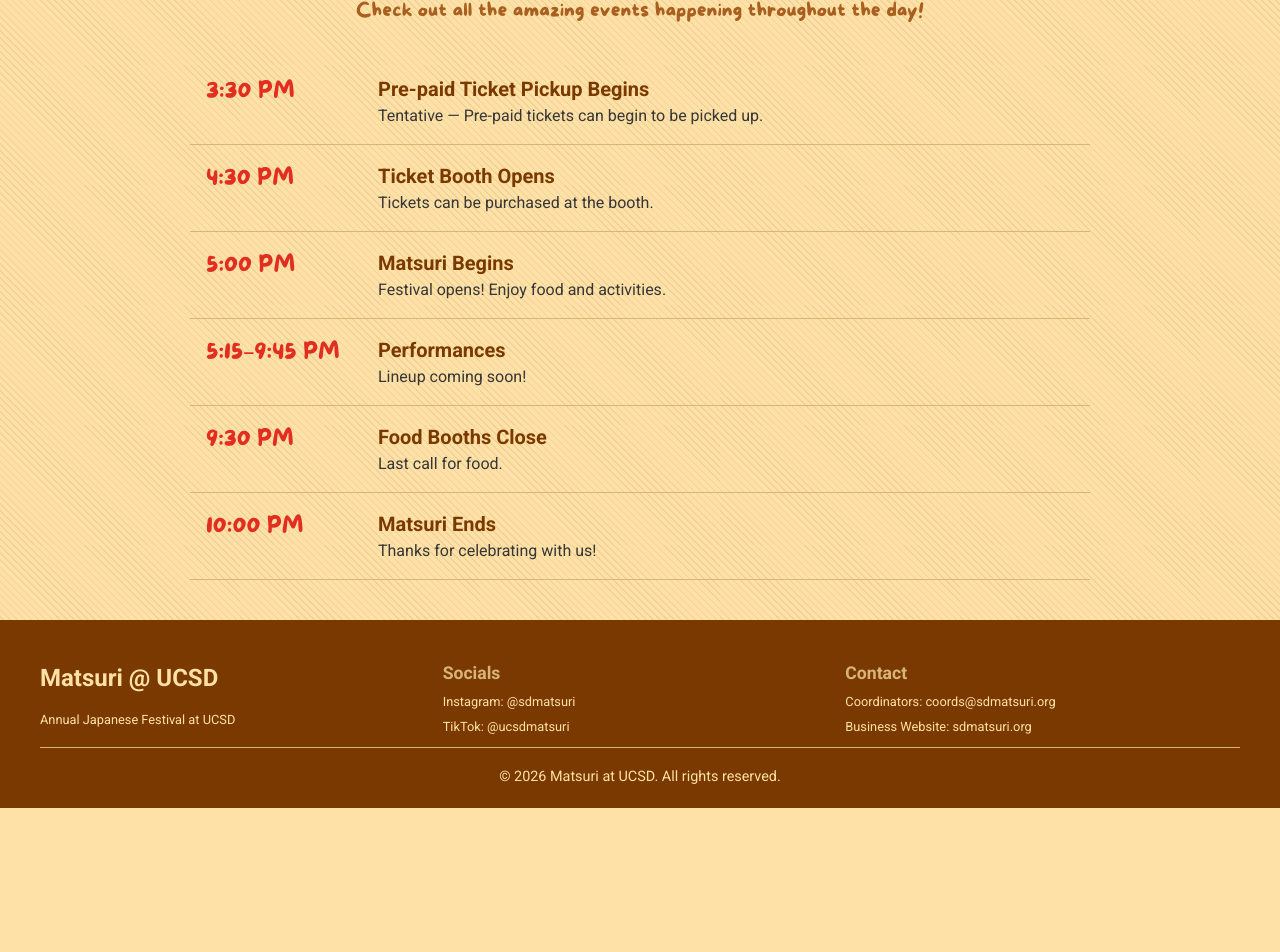
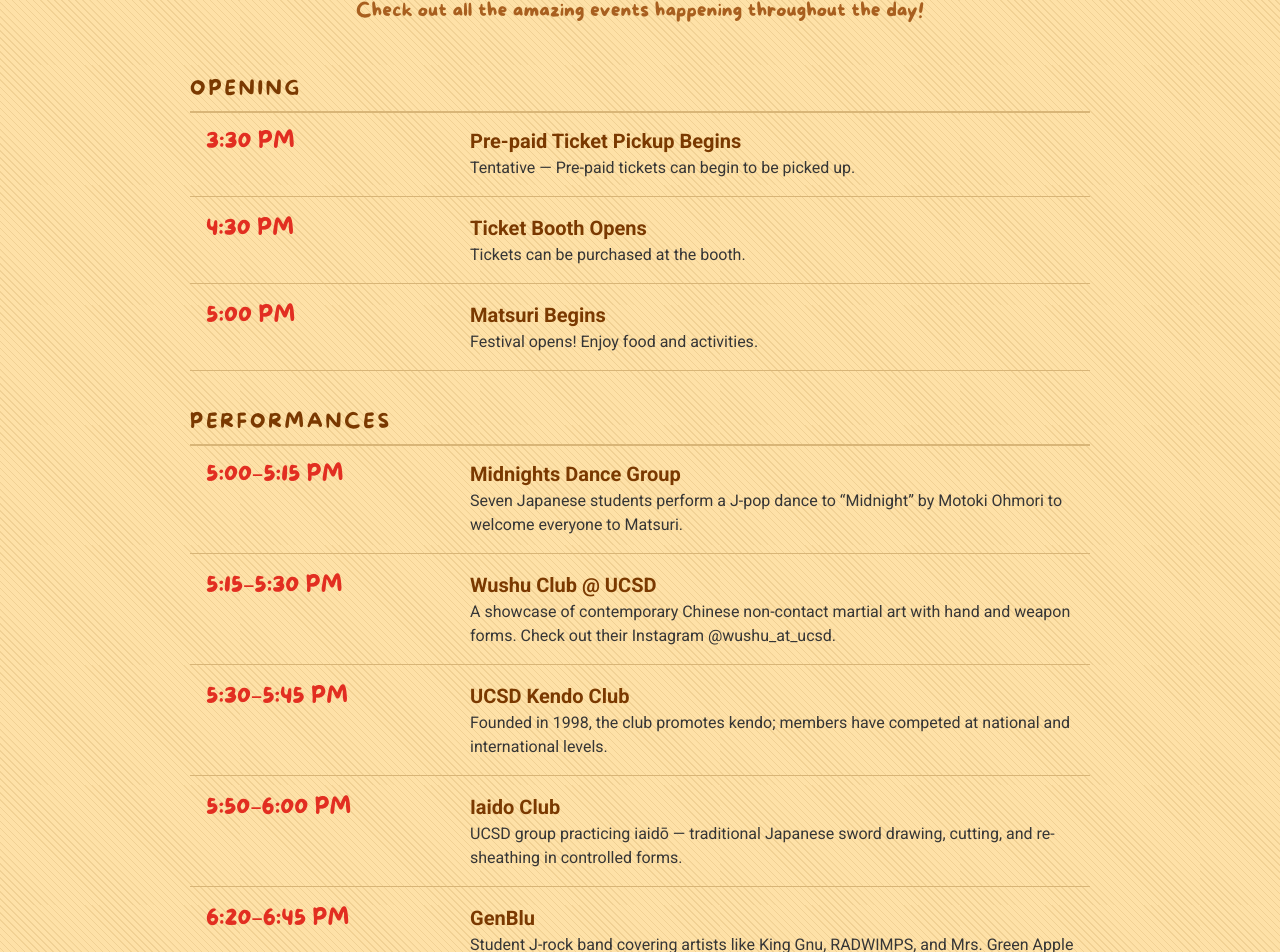
Before and after one commit to skyfujinuma/sdmatsuri, a React (Vite) app in the folder matsuriWebsite/: page /schedule in a window 1280 px wide. Shown: the part 240-1192 px from the top of the page. Before the commit the page ends 1048 px from the top, so only its background shows below. Built offline with nearby package versions, Linux system fonts and the light colour scheme.

Commit message:
add updated performance list to schedule

```diff
--- a/matsuriWebsite/src/App.css
+++ b/matsuriWebsite/src/App.css
@@ -5,7 +5,6 @@
   background-color: var(--color-light-tan);
 }
 
-/* Tatami pattern applied to all page body sections */
 .main-content {
   flex: 1;
   width: 100%;
--- a/matsuriWebsite/src/pages/Schedule.css
+++ b/matsuriWebsite/src/pages/Schedule.css
@@ -33,25 +33,54 @@
 .schedule-list {
   display: flex;
   flex-direction: column;
+  gap: 0;
+}
+
+.schedule-section {
+  margin-top: 2.25rem;
+}
+
+.schedule-section:first-child {
+  margin-top: 0;
+}
+
+.schedule-section-label {
+  font-size: 1.25rem;
+  letter-spacing: 0.14em;
+  text-transform: uppercase;
+  font-family: var(--font-more-sugar);
+  color: var(--color-dark-olive);
+  margin: 0 0 0.85rem 0;
+  padding-bottom: 0.4rem;
+  border-bottom: 2px solid var(--color-tan);
+  font-weight: 700;
+}
+
+.schedule-section-rows {
+  display: flex;
+  flex-direction: column;
 }
 
 .schedule-item {
   display: flex;
-  gap: 2rem;
+  gap: 1.5rem;
   padding: 1rem;
   border-bottom: 1px solid var(--color-tan);
   align-items: flex-start;
 }
 
-.schedule-item:first-child {
+.schedule-section-rows .schedule-item:first-child {
   padding-top: 0;
 }
 
 .schedule-time {
-  min-width: 140px;
+  flex: 0 0 15rem;
+  width: 15rem;
+  max-width: 15rem;
   font-size: 1.4rem;
   font-family: var(--font-more-sugar);
   color: var(--color-dark-red);
+  line-height: 1.3;
 }
 
 .schedule-content {
@@ -84,13 +113,23 @@
     font-size: 3rem;
   }
 
+  .schedule-section {
+    margin-top: 1.75rem;
+  }
+
+  .schedule-section-label {
+    letter-spacing: 0.12em;
+  }
+
   .schedule-item {
     flex-direction: column;
     gap: 0.25rem;
   }
 
   .schedule-time {
-    min-width: auto;
+    flex: none;
+    width: 100%;
+    max-width: none;
     font-size: 1.3rem;
   }
 
--- a/matsuriWebsite/src/pages/Schedule.tsx
+++ b/matsuriWebsite/src/pages/Schedule.tsx
@@ -8,13 +8,43 @@ interface Event {
   location: string;
 }
 
-const SCHEDULE: Event[] = [
+interface ScheduleSection {
+  label: string;
+  events: Event[];
+}
+
+const SCHEDULE_SECTIONS: ScheduleSection[] = [
+  {
+    label: 'Opening',
+    events: [
       { id: 1, time: '3:30 PM', title: 'Pre-paid Ticket Pickup Begins', description: 'Tentative — Pre-paid tickets can begin to be picked up.', location: '' },
-  { id: 1.5, time: '4:30 PM', title: 'Ticket Booth Opens', description: 'Tickets can be purchased at the booth.', location: '' },
-  { id: 2, time: '5:00 PM', title: 'Matsuri Begins', description: 'Festival opens! Enjoy food and activities.', location: '' },
-  { id: 3, time: '5:15–9:45 PM', title: 'Performances', description: 'Lineup coming soon!', location: '' },
-  { id: 3.5, time: '9:30 PM', title: 'Food Booths Close', description: 'Last call for food.', location: '' },
-  { id: 4, time: '10:00 PM', title: 'Matsuri Ends', description: 'Thanks for celebrating with us!', location: '' },
+      { id: 2, time: '4:30 PM', title: 'Ticket Booth Opens', description: 'Tickets can be purchased at the booth.', location: '' },
+      { id: 3, time: '5:00 PM', title: 'Matsuri Begins', description: 'Festival opens! Enjoy food and activities.', location: '' },
+    ],
+  },
+  {
+    label: 'Performances',
+    events: [
+      { id: 4, time: '5:00–5:15 PM', title: 'Midnights Dance Group', description: 'Seven Japanese students perform a J-pop dance to “Midnight” by Motoki Ohmori to welcome everyone to Matsuri.', location: '' },
+      { id: 5, time: '5:15–5:30 PM', title: 'Wushu Club @ UCSD', description: 'A showcase of contemporary Chinese non-contact martial art with hand and weapon forms. Check out their Instagram @wushu_at_ucsd.', location: '' },
+      { id: 6, time: '5:30–5:45 PM', title: 'UCSD Kendo Club', description: 'Founded in 1998, the club promotes kendo; members have competed at national and international levels.', location: '' },
+      { id: 7, time: '5:50–6:00 PM', title: 'Iaido Club', description: 'UCSD group practicing iaidō — traditional Japanese sword drawing, cutting, and re-sheathing in controlled forms.', location: '' },
+      { id: 8, time: '6:20–6:45 PM', title: 'GenBlu', description: 'Student J-rock band covering artists like King Gnu, RADWIMPS, and Mrs. Green Apple — vocals, guitars, bass, keys, and drums with members from Japan, China, India, and the US.', location: '' },
+      { id: 9, time: '7:00–7:15 PM', title: 'Blue Pops', description: 'New J-pop band at UCSD consisting of six students playing songs like 青と夏 and ダンスホール (Mrs. GREEN APPLE), with past sets at events such as I-House Sunday Supper.', location: '' },
+      { id: 10, time: '7:20–7:45 PM', title: 'FLUX', description: 'UCSD student band formed in 2024 reimagining J-pop and C-pop across languages and styles.', location: '' },
+      { id: 11, time: '8:00–8:25 PM', title: 'Blue Moon Sanitizer', description: 'San Diego based anime and game soundtrack cover band performing high-energy sets of familiar themes for conventions, festivals, and events.', location: '' },
+      { id: 12, time: '8:40–9:00 PM', title: 'Patchwork', description: 'Friends band mixing genres and languages — covers that explore multiple styles while keeping the set fun and exploratory.', location: '' },
+      { id: 13, time: '9:20–9:40 PM', title: 'KOTX', description: 'All-inclusive K-pop dance and social org at UCSD established in 2015 spreading Korean culture through performance and community.', location: '' },
+      { id: 14, time: '9:45–10:00 PM', title: 'Asayake Taiko', description: 'UCSD taiko ensemble. The group shares Japanese culture through taiko drumming, evoking the morning glow (asayake) of La Jolla light on the ocean.', location: '' },
+    ],
+  },
+  {
+    label: 'Closing',
+    events: [
+      { id: 15, time: '9:30 PM', title: 'Food Booths Close', description: 'Last call for food.', location: '' },
+      { id: 16, time: '10:00 PM', title: 'Matsuri Ends', description: 'Thanks for celebrating with us!', location: '' },
+    ],
+  },
 ];
 
 function Schedule() {
@@ -25,7 +55,15 @@ function Schedule() {
         <p className="schedule-intro">Check out all the amazing events happening throughout the day!</p>
 
         <div className="schedule-list">
-          {SCHEDULE.map((event) => (
+          {SCHEDULE_SECTIONS.map((section) => {
+            const sectionId = `schedule-section-${section.label.toLowerCase().replace(/\s+/g, '-')}`;
+            return (
+            <section key={section.label} className="schedule-section" aria-labelledby={sectionId}>
+              <h2 id={sectionId} className="schedule-section-label">
+                {section.label}
+              </h2>
+              <div className="schedule-section-rows">
+                {section.events.map((event) => (
                   <div key={event.id} className="schedule-item">
                     <div className="schedule-time">{event.time}</div>
                     <div className="schedule-content">
@@ -36,6 +74,10 @@ function Schedule() {
                   </div>
                 ))}
               </div>
+            </section>
+            );
+          })}
+        </div>
       </div>
     </div>
   );
--- a/matsuriWebsite/src/pages/Tickets.tsx
+++ b/matsuriWebsite/src/pages/Tickets.tsx
@@ -3,7 +3,6 @@ import { loadStripe } from '@stripe/stripe-js';
 import { Elements, CardElement, useStripe, useElements } from '@stripe/react-stripe-js';
 import './Tickets.css';
 
-// Initialize Stripe - Replace with your actual publishable key
 const stripePromise = loadStripe(import.meta.env.VITE_STRIPE_PUBLISHABLE_KEY || 'pk_test_your_key_here');
 
 interface TicketType {
```
Lines whose indentation alone changed are shown as unchanged.
